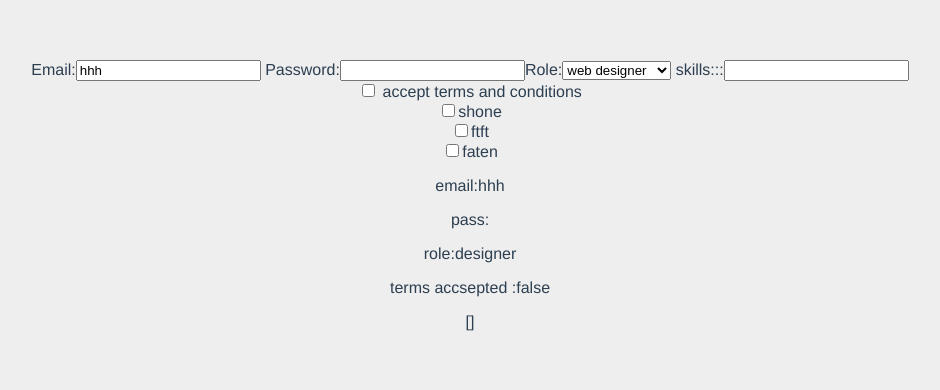
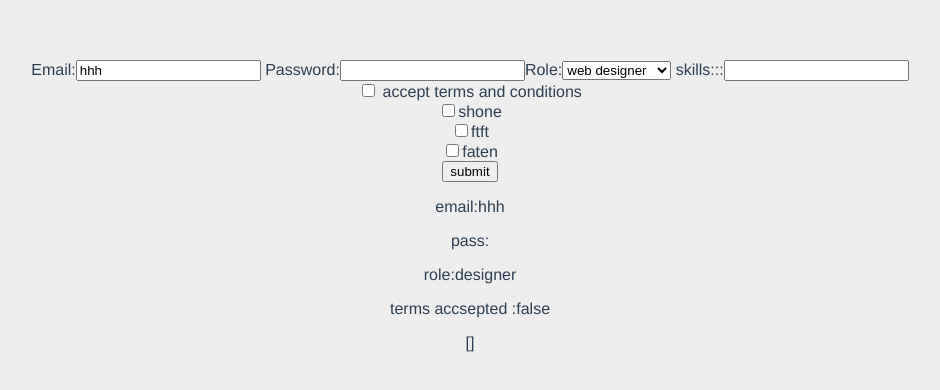
Before and after one commit to fatenhussein/formsWithVue, a Vue app: page / in a window 1280 px wide. Shown: the top 390 px of the page, without its empty margins (170-1110 px from the left). Built offline with nearby package versions, Linux system fonts and the light colour scheme.

Commit message:
first commit

```diff
--- a/src/components/SignupForm.vue
+++ b/src/components/SignupForm.vue
@@ -1,10 +1,10 @@
 <template lang="">
-  <form>
+  <form @submit.prevent="handlesubmit">
     <label> Email:</label>
-    <input type="email" required v-model="email" />
+    <input type="email"  v-model="email" />
 
     <label> Password:</label>
-    <input type="password" required v-model="pass" />
+    <input type="password"  v-model="pass" />
 
     <label>Role:</label>
 
@@ -34,6 +34,8 @@
       <input type="checkbox" value="faten" v-model="names" />
       <label>faten</label>
     </div>
+
+    <button type="submit">submit</button>
   </form>
 
   <p>email:{{ email }}</p>
@@ -78,6 +80,9 @@ export default {
       return skill !== item;
     });
   },
+  handlesubmit(){
+console.log("form submited")
+  }
   },
 
 };
```
